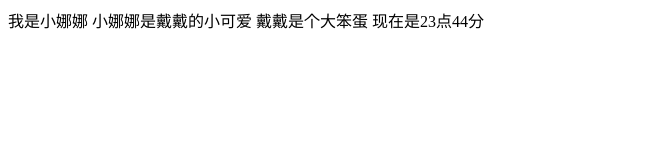
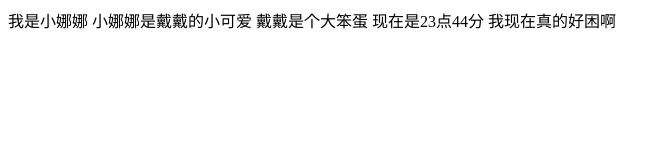
Before and after one commit to Leenaaaaa/text119, a plain HTML site: page index.html in a window 1280 px wide. Shown: the whole page, without its empty margins (0-671 px from the left). Drawn offline with Linux system fonts and the light colour scheme.

Commit message:
我好困

```diff
--- a/index.html
+++ b/index.html
@@ -9,5 +9,6 @@
    小娜娜是戴戴的小可爱
    戴戴是个大笨蛋
    现在是23点44分
+   我现在真的好困啊
 </body>
 </html>
```
